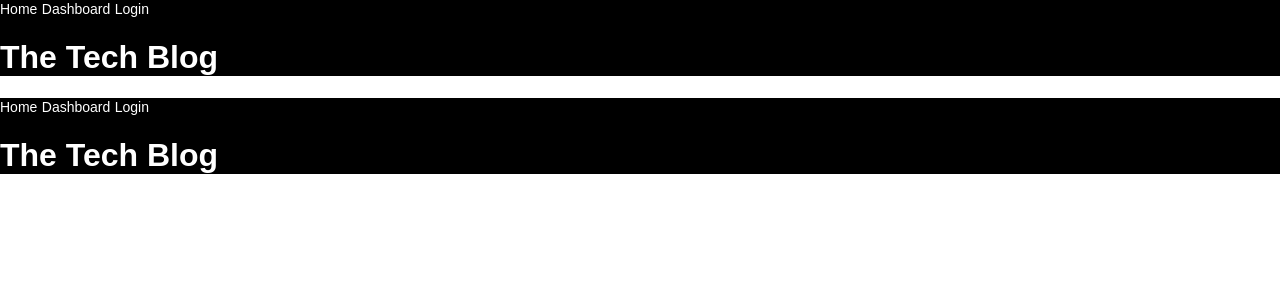
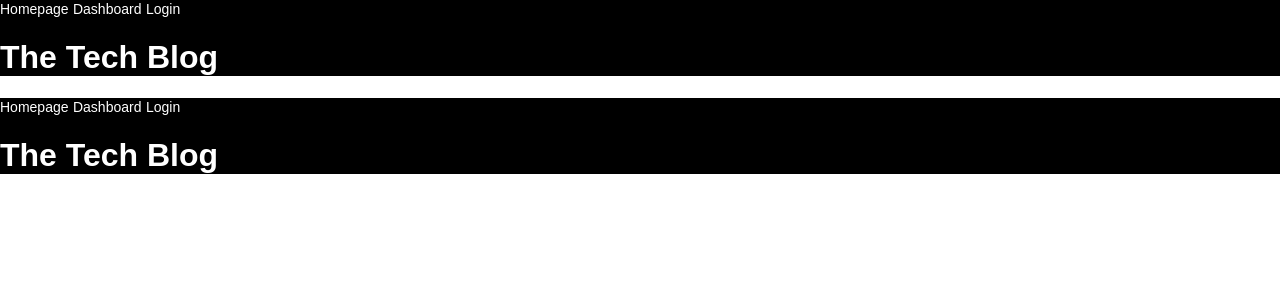
Before and after one commit to bldambtn/UnnecessaryAcronyms, a Node server app: template views/layouts/main.handlebars in a window 1280 px wide. Shown: the top 300 px of the page. Run offline with Node 20, Linux system fonts and the light colour scheme; the template is opened without the code that fills it, so the values that code supplies are empty; some libraries are stand-ins or nearby versions.

Commit message:
updated ac2

```diff
--- a/views/layouts/main.handlebars
+++ b/views/layouts/main.handlebars
@@ -9,7 +9,7 @@
   <body>
     <header>
       <nav>
-        <a href="/">Home</a>
+        <a href="/">Homepage</a>
         <a href="#">Dashboard</a>
         <a href="#">Login</a>
       </nav>
```
